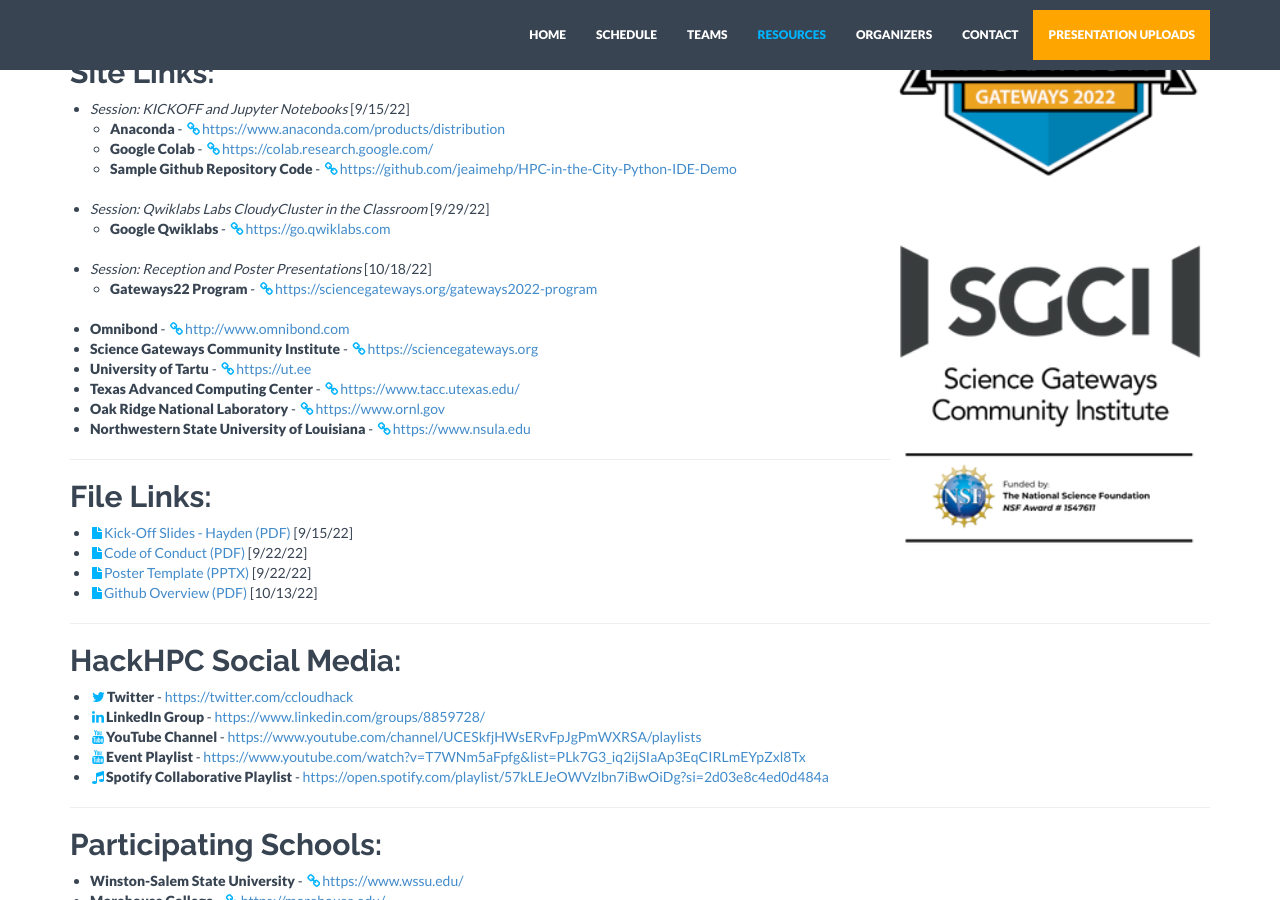
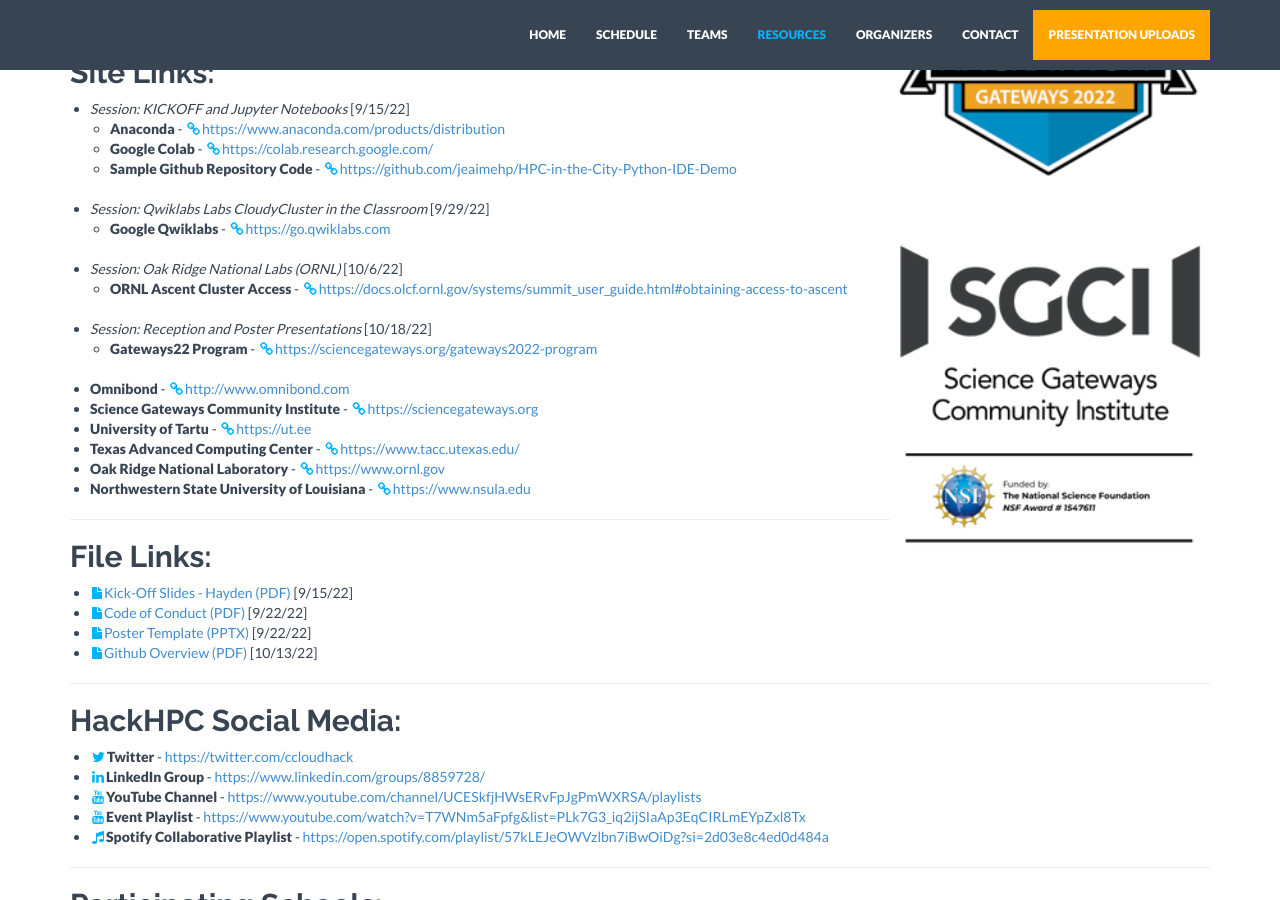
Before and after one commit to HackHPC/FacultyHack-Gateways22, a Jekyll site: the page built from resources.html, in a window 1280 px wide and 900 px high, scrolled down 333 px. Built offline with Jekyll 4.4.1, drawn with Linux system fonts in a browser that asks for light colours; nearby versions of some CDN libraries.

Commit message:
added ornl access link

```diff
--- a/_data/sessions.yml
+++ b/_data/sessions.yml
@@ -95,7 +95,9 @@
   zoominfo: "Meeting ID: 994 892 3871  Passcode: 056133"
   icsfile: "/assets/ics_files/oct-6-FacultyHackTraining.ics"
   #files:
-  #url:
+  url:
+  - name: "ORNL Ascent Cluster Access"
+    url: https://docs.olcf.ornl.gov/systems/summit_user_guide.html#obtaining-access-to-ascent
 
 - name: "GitHub"
   type: "Checkin/Training"
```
Also changed, not shown: 3 other files.
